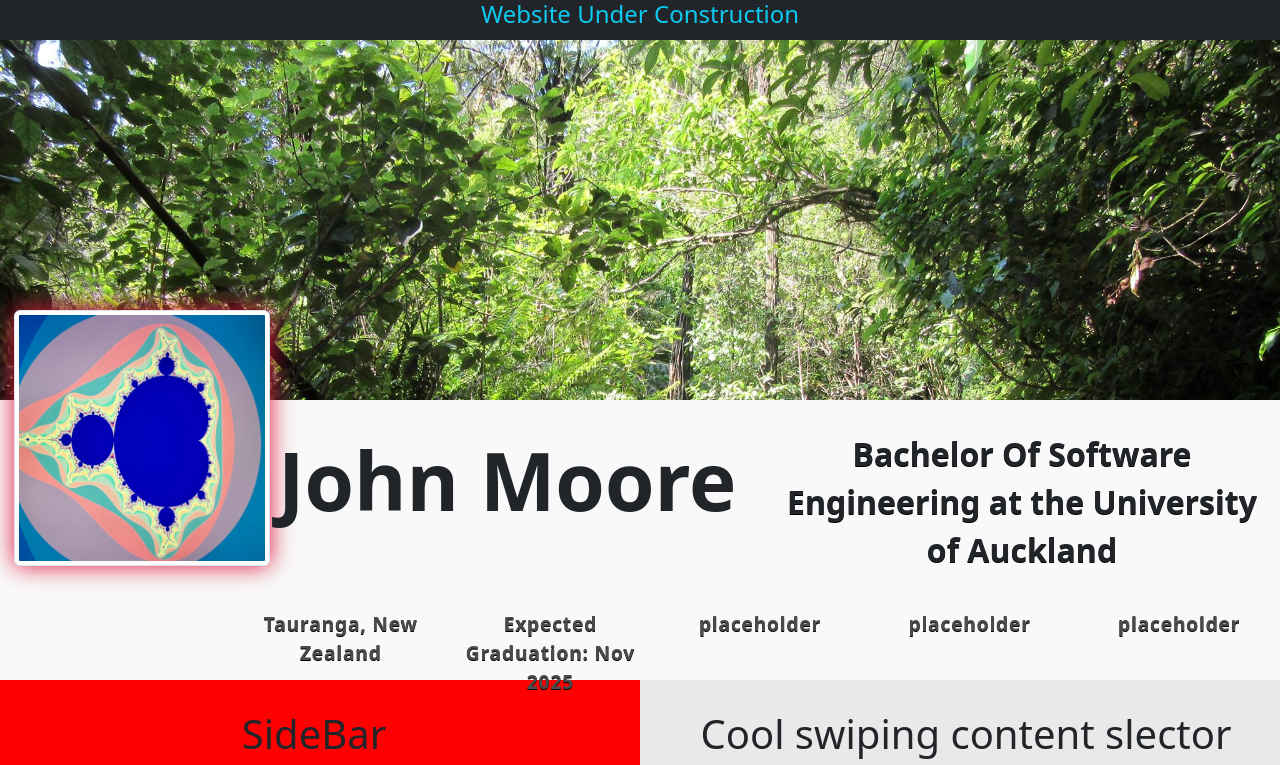
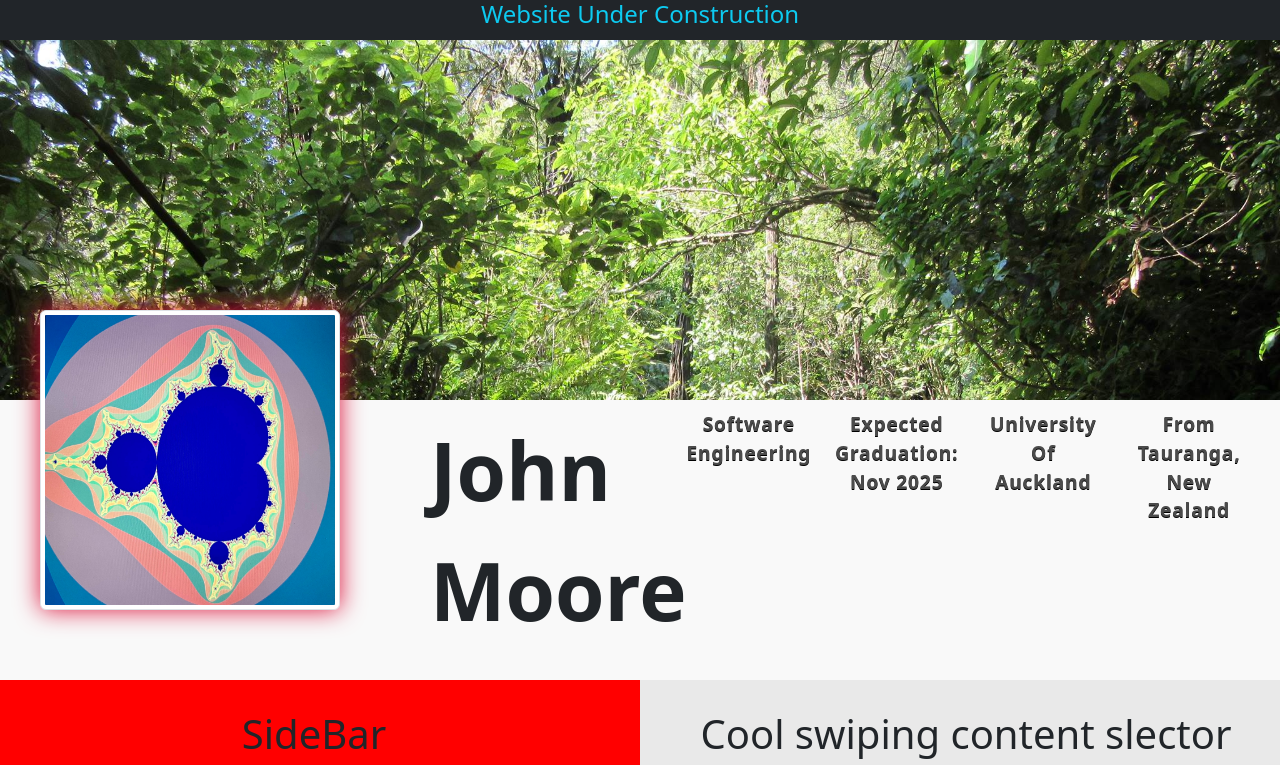
Before and after one commit to John-Moore-UOA/Profile-Website, a React (Vite) app: page / in a window 1280 px wide. Shown: the top 765 px of the page. Built offline with nearby package versions, Linux system fonts and the light colour scheme; grey boxes are pictures that could not be loaded.

Commit message:
namespace formating

```diff
--- a/src/Header/ProfileNamespace.jsx
+++ b/src/Header/ProfileNamespace.jsx
@@ -5,46 +5,29 @@ function ProfileNamespace() {
   return (
     <>
       <div className="header-namespace">
-        <div className="row align-items-start">
-          <div className="col g-0">
         <div className="header-namespace-img-container">
           <img src={profilePicture} className="img-thumbnail" alt="..." />
         </div>
-          </div>
-          <div className="col g-0">
         <div className="header-namespace-details">
           <div className="row">
             <div className="col">
               {" "}
               <p className="namespace-name">John Moore</p>
             </div>
-                <div className="col">
-                  {" "}
-                  <p className="namespace-major">
-                    Bachelor Of Software Engineering at the University of
-                    Auckland
-                  </p>
-                </div>
+            <div className="col"> </div>
           </div>
           <div className="row">
             <div className="col">
-                  <p className="namespace-minor">Tauranga, New Zealand</p>
+              <p className="namespace-minor">Software Engineering</p>
             </div>
             <div className="col">
-                  <p className="namespace-minor">
-                    Expected Graduation: Nov 2025
-                  </p>
+              <p className="namespace-minor">Expected Graduation: Nov 2025</p>
             </div>
             <div className="col">
-                  <p className="namespace-minor">placeholder</p>
+              <p className="namespace-minor">University Of Auckland</p>
             </div>
             <div className="col">
-                  <p className="namespace-minor">placeholder</p>
-                </div>
-                <div className="col">
-                  <p className="namespace-minor">placeholder</p>
-                </div>
-              </div>
+              <p className="namespace-minor">From Tauranga, New Zealand</p>
             </div>
           </div>
         </div>
--- a/src/Header/headerstyles.css
+++ b/src/Header/headerstyles.css
@@ -3,17 +3,7 @@
   padding: 0;
 }
 
-.header-namespace {
 
-  position: relative;
-  height : 35vh;
-  width: 100%;
-
-padding-right: 20px;
-
-  z-index: 2;
-  background-color: rgb(249, 249, 249);
-}
 
 
 .text-info {
@@ -67,46 +57,55 @@ padding-right: 20px;
   user-select: none; /* Standard syntax */
 }
 
+.header-namespace {
+
+  display: grid;
+  width: 100%;
+  grid-template-columns: 400px 1fr;
+
+  height : 35vh;
+  min-height: 250px;
+
+  z-index: 2;
+  background-color: rgb(249, 249, 249);
+
+}
+
 .header-namespace-img-container {
-  width:20vw;
+  position: relative;
+  width: 100%;
+  height: 100%;
 }
 
 .header-namespace-details {
-  position: relative;
-  width: 80vw;
-  max-width: 1190px;
+  padding-bottom: 20px;
+  margin-top: 10px;
+  padding-left: 30px;
+  padding-right: 30px;
 
+  display: flex;
 
-  margin-top: 10px;
-
-  z-index: 2;
 }
 
 
+
 .namespace-name {
-  padding-left: 30px;
   font-size: 5em;
   font-weight: bold;
   text-align: left;
-  margin-top: 10px;
-}
-
-.namespace-major {
-  font-size: 2em;
-  font-weight: bold;
-  text-align: center;
-  margin-top: 10px;
-  text-shadow:0 1px 0 #000000;
-  padding: 10px;
 }
 
 .namespace-minor {
   font-size: 1.2em;
   font-weight: bold;
   text-align: center;
-  margin-top: 10px;
 
   color: rgb(75, 75, 75);
   text-shadow:0 1px 0 #000000;
   letter-spacing: 0.8px;
 }
+
+.namespace-details {
+  disaply: flex;
+  padding-top: 5px;
+}
```
Lines whose indentation alone changed are shown as unchanged.
